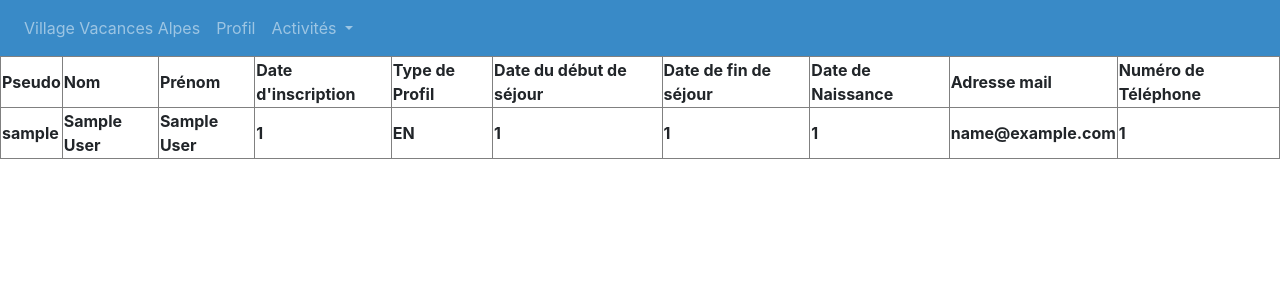
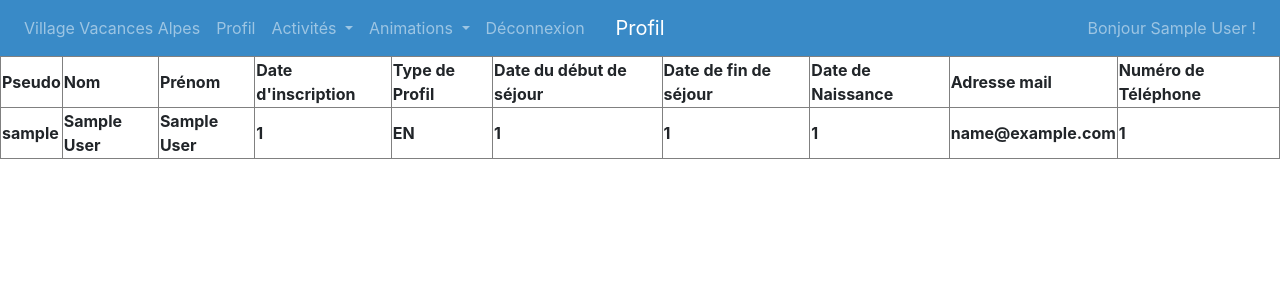
Before and after one commit to Dwarter-dev/Projet_VVA, a PHP site: page /index.php?page=accueil in a window 1280 px wide. Shown: the top 300 px of the page. Run offline with PHP 8.4, Linux system fonts and the light colour scheme; the visitor is signed in with stand-in values (Sample User, id 1); lists and menus that the app fills with data are empty; some libraries are stand-ins or nearby versions.

Commit message:
Modif de Animation dans la navbar

```diff
--- a/vue/user/userAccueilAdmin.php
+++ b/vue/user/userAccueilAdmin.php
@@ -10,16 +10,22 @@
 	exit();
 }
 ?>
-<nav class="navbar navbar-expand-lg navbar-dark navbar-light" style="background-color: #398ac7"> <!-- Base physique de la page d'accueil-->
-	<button class="navbar-toggler" type="button" data-toggle="collapse" data-target="#navbarNavAltMarkup" aria-controls="navbarNavAltMarkup" aria-expanded="false" aria-label="Toggle navigation">
-		<span class="navbar-toggler-icon"></span>
-	</button>
-	<div class="collapse navbar-collapse" id="navbarNavAltMarkup">
-		<div class="navbar-nav">
-			<a class="nav-item nav-link" href="#">Village Vacances Alpes </a>
-			<a class="nav-item nav-link" href="index.php?page=userProfilAdmin">Profil</a>
+<nav class="navbar navbar-expand-md navbar-dark navbar-light" style="background-color: #398ac7">
+  <div class="navbar-collapse collapse w-100 order-1 order-md-0 dual-collapse2">
+    <ul class="navbar-nav mr-auto">
+			<a class="nav-item nav-link" href="index.php?page=accueil">Village Vacances Alpes </a>
+			<?php
+			if ($_SESSION["TYPEPROFIL"] === 'EN')
+			{
+				echo '<a class="nav-item nav-link" href="index.php?page=userProfilAdmin">Profil</a>';
+			}
+			else
+			{
+				echo '<a class="nav-item nav-link" href="index.php?page=userProfilUser">Profil</a>';
+			}
+			 ?>
 			<li class="nav-item dropdown">
-				<a class="nav-link dropdown-toggle" href="#" id="navbarDropdownMenuLink" data-toggle="dropdown" > Activités </a>
+				<a class="nav-link dropdown-toggle" href="#" id="navbarDropdownMenuLink" data-toggle="dropdown"> Activités </a>
 					<ul class="dropdown-menu">
 						<li class="dropdown-submenu"><a class="dropdown-item dropdown-toggle" href="#">Gestion des activités</a>
 							<ul class="dropdown-menu">
@@ -42,7 +48,7 @@
 								if ($_SESSION["TYPEPROFIL"] === 'EN')
 								{
 									echo '<li><a class="dropdown-item" href="index.php?page=mesInscriptions">Liste de mes inscriptions</a></li>
-												<li><a class="dropdown-item" href="index.php?page=vueInscription>Liste des inscrits</a></li>';
+												<li><a class="dropdown-item" href="index.php?page=vueInscription">Liste des inscrits</a></li>';
 								}
 								else
 								{
@@ -53,17 +59,29 @@
 						</li>
 					</ul>
 		 </li>
-			<li class="nav-item dropdown">
-				<a class="nav-link dropdown-toggle" href="#" id="navbarDropdownMenuLink" role="button" data-toggle="dropdown" aria-haspopup="true" aria-expanded="false">
-					Animations
-				</a>
-				<div class="dropdown-menu" aria-labelledby="navbarDropdownMenuLink">
-					<a class="dropdown-item" href="index.php?page=creeAnimation">Créer une Animation</a>
-					<a class="dropdown-item" href="index.php?page=consulterAnimation">Consulter une Animation</a>
-				</div>
-			</li>
-			<a class="nav-item nav-link" href="index.php?page=deconnexion">Déconnexion</a>
-		</div>
+		 <li class="nav-item dropdown">
+			 <a class="nav-link dropdown-toggle" href="#" id="navbarDropdownMenuLink" data-toggle="dropdown"> Animations </a>
+			 <ul class="dropdown-menu">
+				 <li><a class="dropdown-item" href="index.php?page=creeAnimation">Créer une Animation</a></li>
+				 <li><a class="dropdown-item" href="index.php?page=consulterAnimation">Consulter une Animation</a></li>
+			 </ul>
+		 </li>
+		<a class="nav-item nav-link" href="index.php?page=deconnexion">Déconnexion</a>
+		</ul>
+	</div>
+	<div class="mx-auto order-0">
+		<a class="navbar-brand mx-auto" href="#">Profil</a>
+		<button class="navbar-toggler" type="button" data-toggle="collapse" data-target=".dual-collapse2">
+			<span class="navbar-toggler-icon"></span>
+		</button>
+	</div>
+	<div class="navbar-collapse collapse w-100 order-3">
+  	<ul class="navbar-nav ml-auto">
+      <li class="nav-item">
+          <a class="nav-link">Bonjour <?=$_SESSION['NOMCOMPTE']?> !</a>
+      </li>
+    </ul>
+  </div>
 </nav>
 
 <table summary border="1">
```
Also changed, not shown: vue/activite/creeActivite.php (+6 -8 lines), vue/activite/editionActivite.php (+6 -8 lines), vue/inscription/mesInscriptions.php (+18 -2 lines), vue/user/userProfilAdmin.php (+5 -7 lines).
